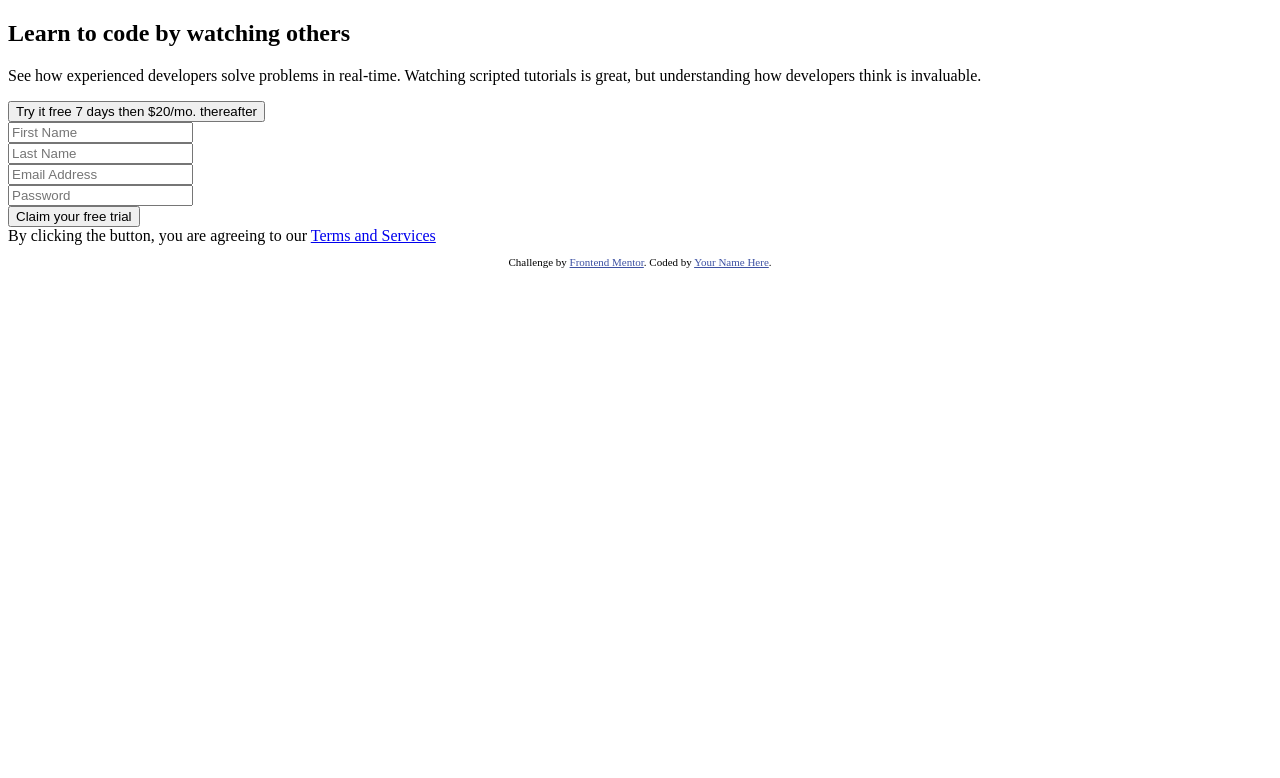
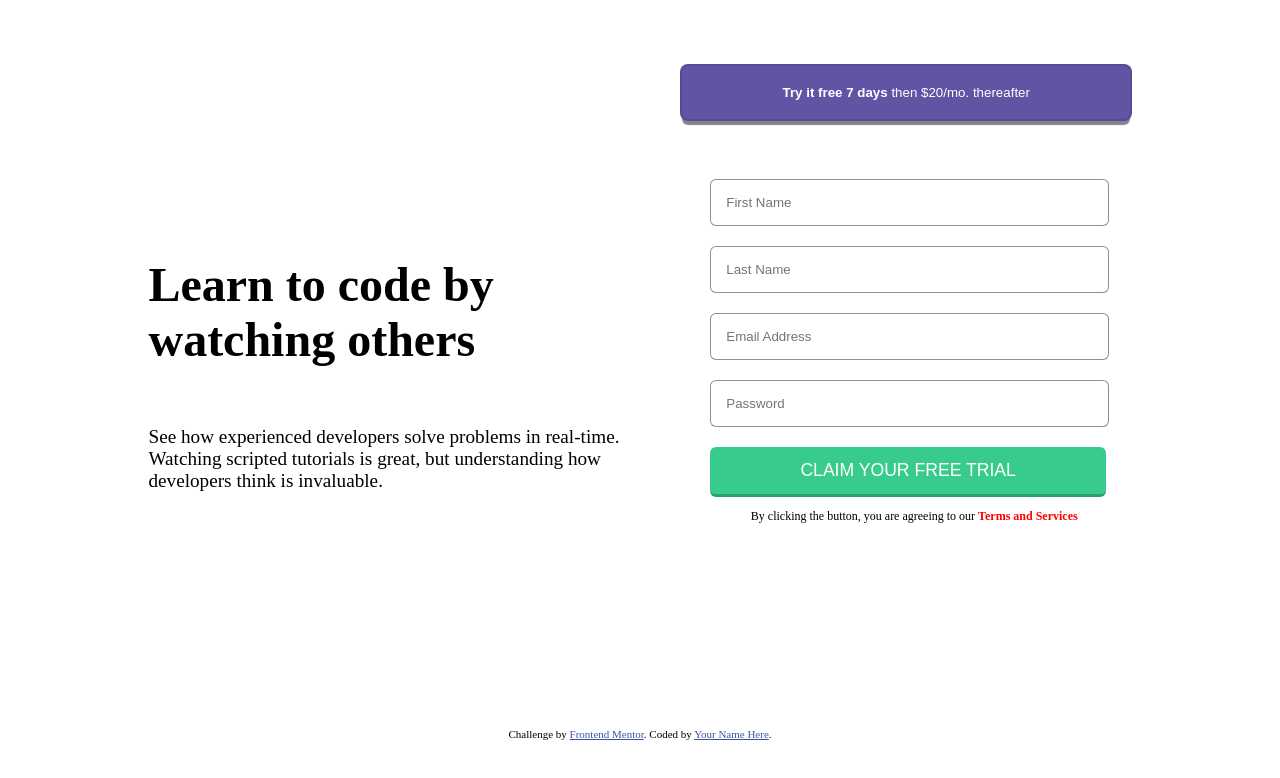
Before and after one commit to rafaelmfs/Intro-component-with-signup-form-master, a plain HTML site: page index.html in a window 1280 px wide. Drawn offline with Linux system fonts and the light colour scheme.

Commit message:
atualizando

```diff
--- a/index.html
+++ b/index.html
@@ -16,46 +16,36 @@
   </style>
 </head>
 <body>
-  <main>
-    <section>
-      <h1>Learn to code by watching others</h1>
-      <p>See how experienced developers solve problems in real-time. Watching scripted tutorials is great,
+  <main class="container">
+    <section id="conteudo">
+      <h1 class="titulo">Learn to code by watching others</h1>
+      <p class="desc">See how experienced developers solve problems in real-time. Watching scripted tutorials is great,
       but understanding how developers think is invaluable. </p>
     </section>
-    <section>
-      <div>
-        <button>Try it free 7 days then $20/mo. thereafter</button>
-      </div>
-      <div>
+    <section id="form">
+      <button class="button-try font-white"><b>Try it free 7 days</b> then $20/mo. thereafter</button>
+      <div class="area-formulario">
         <form action="">
           <div>
-            <input type="text" placeholder="First Name ">
+            <input type="text" placeholder="First Name" id="name">
           </div>
           <div>
-            <input type="text" placeholder="Last Name">
+            <input type="text" placeholder="Last Name" id="last-name">
           </div>
           <div>
-            <input type="text" placeholder="Email Address">
+            <input type="text" placeholder="Email Address" id="email">
           </div>
           <div>
-            <input type="text" placeholder="Password">
+            <input type="text" placeholder="Password" id="word">
           </div>
-          <button>Claim your free trial </button>
+          <div>
+            <button class="button-claim font-white">Claim your free trial</button>
+            <p class="termo">By clicking the button, you are agreeing to our <a href="#">Terms and Services</a></p>
+          </div>
         </form>
-        By clicking the button, you are agreeing to our <a href="#">Terms and Services</a>
       </div>
     </section>
   </main>
-
-
-
-
-
-
-
-
-
-
   <footer>
     <p class="attribution">
       Challenge by <a href="https://www.frontendmentor.io?ref=challenge" target="_blank">Frontend Mentor</a>.
--- a/style.css
+++ b/style.css
@@ -0,0 +1,120 @@
+body{
+    padding: 0;
+    margin: 0;
+}
+
+.font-white{
+    color: white;
+}
+
+.container{
+    width: 80%;
+    height: 75vh;
+
+    display: flex;
+    margin: 5% auto;
+
+}
+
+#conteudo{
+    width: 50%;
+    height: 100%;
+
+    display: flex;
+    flex-direction: column;
+
+    justify-content: center;
+
+    padding: 0 2%;
+
+
+}
+
+#conteudo .titulo{
+    font-size: 3em;
+}
+
+#conteudo .desc{
+    font-size: 1.2em;
+}
+
+#form{
+    width: 50%;
+    height: 100%;
+
+    display: flex;
+    flex-direction: column;
+
+    align-items: center;
+
+}
+
+#form .button-try{
+    width: 92%;
+    height: 11%;
+
+    border-radius: 8px;
+    border: hsla(248, 39%, 41%, 0.514) 2px solid;
+    background:hsl(248, 32%, 49%);
+
+    margin-bottom: 30px;
+
+    box-shadow: rgba(0, 0, 0, 0.486) 0 6px 1px -2px;
+}
+
+#form .area-formulario{
+    width: 83%;
+    height: 93%;
+
+    background: white;
+
+    border-radius: 8px;
+    padding: 20px;
+
+
+}
+
+#form .area-formulario form{
+    width: 100%;
+    padding: 8px;
+}
+
+#form .area-formulario form div{
+    margin-bottom: 20px;
+}
+
+#form .area-formulario form input{
+    width: 90%;
+    height: 15px;
+
+    border-radius: 6px;
+    border: rgba(0, 0, 0, 0.438) 1px solid;
+
+    padding: 15px;
+
+}
+
+#form .area-formulario .button-claim{
+    width: 97%;
+    padding: 13px;
+
+    background: hsl(154, 59%, 51%);
+
+    border-radius: 6px;
+    border: 0;
+    border-bottom: hsl(154, 56%, 40%) 3px solid;
+
+    text-transform: uppercase;
+    font-size: 1.1em;
+
+}
+
+#form .area-formulario .termo{
+    text-align: center;
+    font-size: 12px;
+}
+#form .area-formulario .termo a{
+    color: red;
+    font-weight: bold;
+    text-decoration: none;
+}
```
